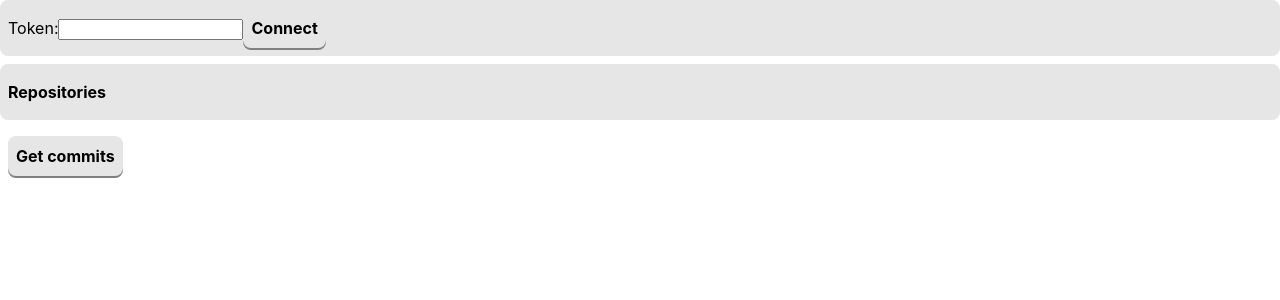
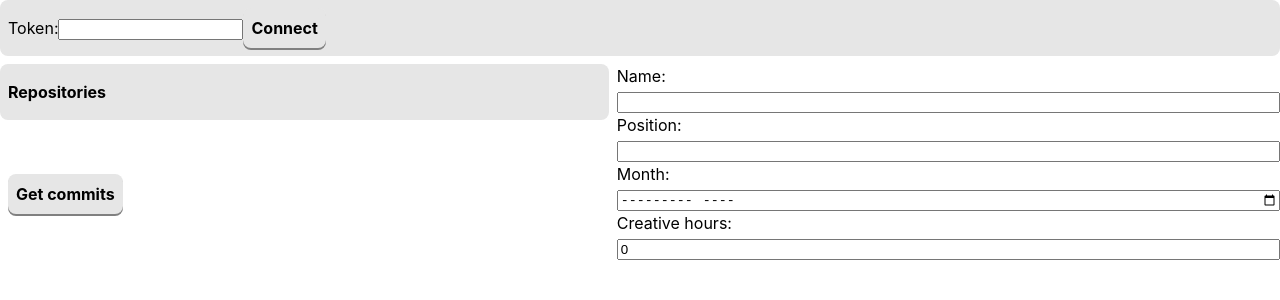
Before and after one commit to lawfx/pan-protocol, a React (Vite) app: page / in a window 1280 px wide. Shown: the top 300 px of the page. Built offline with nearby package versions, Linux system fonts and the light colour scheme.

Commit message:
added additional data form

```diff
--- a/src/App.tsx
+++ b/src/App.tsx
@@ -6,6 +6,8 @@ import Repositories from './Repositories/Repositories';
 import Login from './Login/Login';
 import Commits from './Commits/Commits';
 import styled from 'styled-components';
+import { DataInfo } from './models/data-info';
+import Data from './Data/Data';
 
 export default function App() {
 
@@ -21,6 +23,12 @@ export default function App() {
 
   const [repos, setRepos] = React.useState<{ repo: any, selected: boolean }[]>([]);
   const [commits, setCommits] = React.useState<Map<string, any[]>>(new Map());
+  const [data, setData] = React.useState<DataInfo>({
+    name: '',
+    position: '',
+    date: '',
+    hours: 0
+  });
 
   const { user, getRepos } = React.useContext(GitHubContext);
 
@@ -28,7 +36,7 @@ export default function App() {
   //   setConfig(JSON.parse(e.target.value));
   // }
 
-  console.log(repos);
+  console.log(repos, data);
 
   React.useEffect(() => {
     async function fetchRepos() {
@@ -57,21 +65,61 @@ export default function App() {
     }));
   }
 
+  function setName(name: string) {
+    setData(d => ({ ...d, name }));
+  }
+
+  function setDate(date: string) {
+    setData(d => ({ ...d, date: date }));
+  }
+
+  function setHours(hours: string) {
+    setData(d => ({ ...d, hours: +hours }));
+  }
+
+  function setPosition(position: string) {
+    setData(d => ({ ...d, position }));
+  }
+
   return (
     <Wrapper>
-      <Login />
-      <Repositories repos={repos} selectRepo={selectRepo} unselectRepo={unselectRepo} />
-      <Commits repos={repos.filter(r => r.selected).map(r => r.repo.full_name)} commits={commits} setCommits={setCommits} />
-      {/* <div>
-        <Config config={JSON.stringify(config, null, 2)} setConfig={handleConfigChange} />
-      </div> */}
-
+      <LoginWrapper>
+        <Login />
+      </LoginWrapper>
+      <RepositoriesWrapper>
+        <Repositories repos={repos} selectRepo={selectRepo} unselectRepo={unselectRepo} />
+      </RepositoriesWrapper>
+      <DataWrapper>
+        <Data data={data} setName={setName} setDate={setDate} setHours={setHours} setPosition={setPosition} />
+      </DataWrapper>
+      <CommitsWrapper>
+        <Commits repos={repos.filter(r => r.selected).map(r => r.repo.full_name)} commits={commits} setCommits={setCommits} />
+      </CommitsWrapper>
     </Wrapper>
   )
 }
 
 const Wrapper = styled.main`
-  display: flex;
-  flex-direction: column;
+  display: grid;
+  grid-template-areas:
+  "login login"
+  "repos data"
+  "commits data";
   gap: 8px;
 `;
+
+const LoginWrapper = styled.div`
+  grid-area: login;
+`;
+
+const RepositoriesWrapper = styled.div`
+  grid-area: repos;
+`;
+
+const DataWrapper = styled.div`
+  grid-area: data;
+`;
+
+const CommitsWrapper = styled.div`
+  grid-area: commits;
+`;
--- a/src/Button/Button.tsx
+++ b/src/Button/Button.tsx
@@ -17,6 +17,7 @@ const StyledButton = styled.button`
   background-color: hsl(0deg, 0%, 90%);
   box-shadow: 0 2px 0 hsl(0deg 0% 50%);
   transition: box-shadow 300ms, transform 300ms;
+  cursor: pointer;
 
   &:hover{
     transform: translateY(-2px);
--- /dev/null
+++ b/src/Data/Data.tsx
@@ -0,0 +1,20 @@
+import Input from "../Input/Input";
+import { DataInfo } from "../models/data-info";
+
+export default function Data({ data, setName, setDate, setHours, setPosition }:
+  {
+    data: DataInfo, setName: (name: string) => void,
+    setDate: (date: string) => void,
+    setHours: (hours: string) => void,
+    setPosition: (position: string) => void
+  }) {
+
+  return (
+    <>
+      <Input label="Name" value={data.name} setValue={setName} />
+      <Input label="Position" value={data.position} setValue={setPosition} />
+      <Input label="Month" type="month" value={data.date} setValue={setDate} />
+      <Input label="Creative hours" type="number" value={data.hours} setValue={setHours} />
+    </>
+  );
+}
--- /dev/null
+++ b/src/Input/Input.tsx
@@ -0,0 +1,29 @@
+import React from "react";
+import { styled } from "styled-components";
+
+export default function Input({ type = 'text', value, setValue, label }: { type?: string, value: any, setValue: (val: string) => void, label: string }) {
+
+  const id = React.useId();
+
+  return (
+    <Wrapper>
+      <label htmlFor={id}>
+        {label}:
+      </label>
+      <input
+        type={type}
+        id={id}
+        value={value}
+        onChange={event => {
+          setValue(event.target.value);
+        }}
+      />
+    </Wrapper>
+  );
+}
+
+const Wrapper = styled.div`
+  display: flex;
+  flex-direction: column;
+  gap: 4px;
+`;
--- a/src/Repositories/Repositories.tsx
+++ b/src/Repositories/Repositories.tsx
@@ -40,7 +40,7 @@ const ReposLabel = styled.h4`
 
 const Repos = styled.section`
   display: grid;
-  grid-template-columns: repeat(5, 1fr);
+  grid-template-columns: repeat(2, 1fr);
   gap: 8px;
 `;
 
--- /dev/null
+++ b/src/models/data-info.ts
@@ -0,0 +1,6 @@
+export interface DataInfo {
+  name: string;
+  position: string;
+  date: string;
+  hours: number;
+}
```
